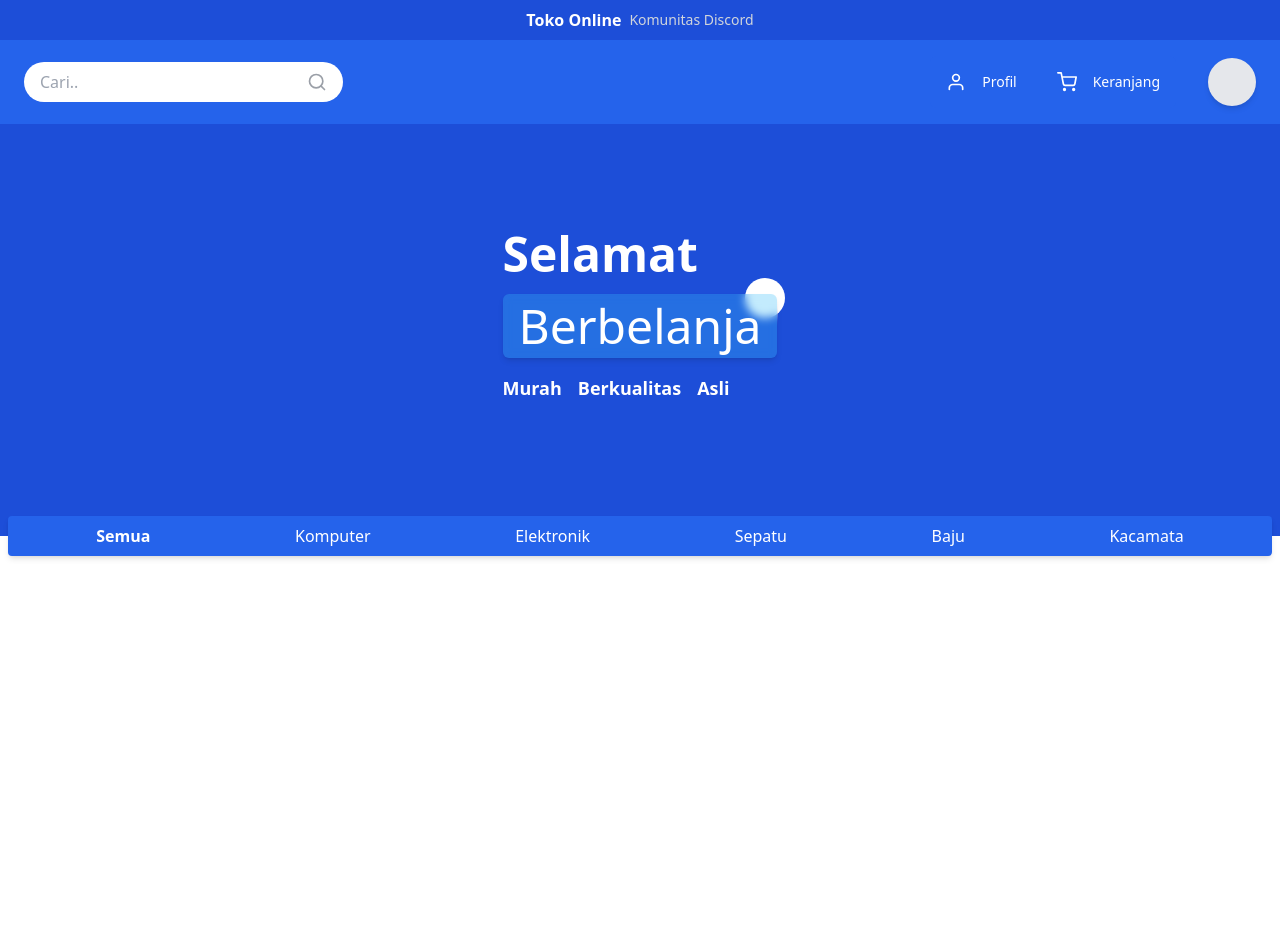
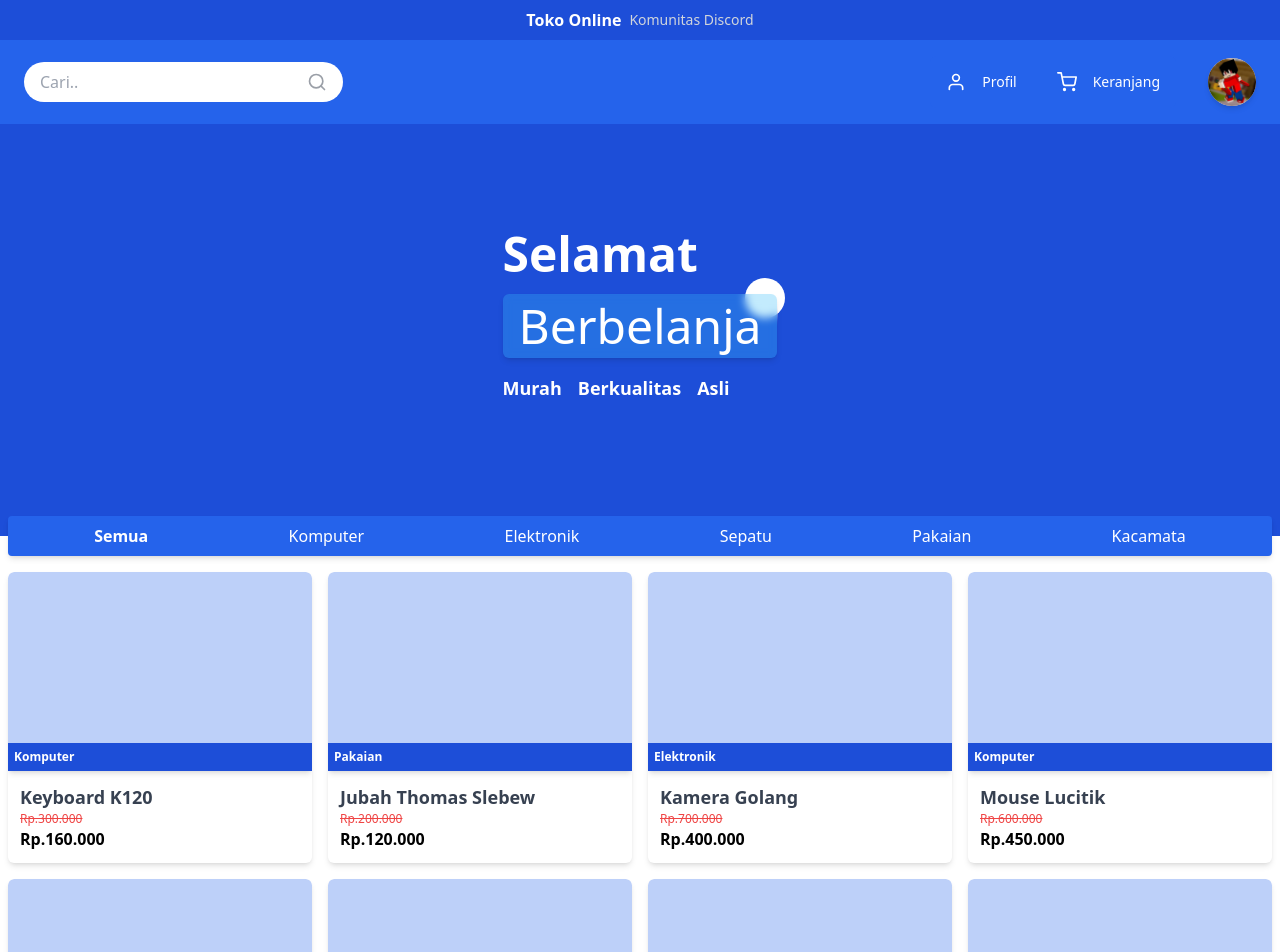
Before and after one commit to AdiCahyaSaputra/toko-online-dc, a Next.js app: page / in a window 1280 px wide. Shown: the top 952 px of the page. Before the commit the page ends 800 px from the top, so only its background shows below. Built offline with nearby package versions, Linux system fonts and the light colour scheme.

Commit message:
product section

```diff
--- a/components/CategoryBar.tsx
+++ b/components/CategoryBar.tsx
@@ -1,7 +1,7 @@
 import {useEffect, useState} from "react";
 
 export default function CategoryBar() {
-	const categories = ["Komputer", "Elektronik", "Sepatu", "Baju", "Kacamata"];
+	const categories = ["Komputer", "Elektronik", "Sepatu", "Pakaian", "Kacamata"];
 	const [classCategoryItem, setClassCategoryItem] = useState("-top-20");
 
 	useEffect(() => {
@@ -11,10 +11,10 @@ export default function CategoryBar() {
 	return (
 		<div className="relative overflow-hidden">
 			<div className={`absolute transition-all duration-400 delay-200 ${classCategoryItem} container mx-auto p-2 relative z-10`}>
-				<div className="py-2 flex space-x-4 md:space-x-0 overflow-x-auto items-center text-white md:justify-around px-4 w-full bg-blue-600 shadow-md rounded">
+				<div className="py-2 flex no-scrollbar space-x-4 md:space-x-0 overflow-x-auto items-center text-white md:justify-around px-4 w-full bg-blue-600 shadow-md rounded">
 					<a className="font-bold">Semua</a>
 					{ categories.map(category => (
-						<a href="">{ category }</a>
+						<a href="" className="hover:font-bold">{ category }</a>
 					)) }
 				</div>
 			</div>
--- a/components/Navbar.tsx
+++ b/components/Navbar.tsx
@@ -7,7 +7,7 @@ export default function Navbar() {
 
 	return (
 		<>
-		<nav className="py-2 z-50 px-4 w-full bg-blue-600 text-white relative">
+			<nav className={`py-2 z-50 px-4 relative w-full bg-blue-600 text-white`}>
 				<Layout>
 					<div className="flex space-x-4 justify-between items-center">
 						<div className="w-full md:w-max">
@@ -21,7 +21,9 @@ export default function Navbar() {
 							</form>
 						</div>
 						<div className="relative md:flex md:items-center">
-						<div onClick={() => setActive(!active)} className="md:order-last w-12 h-12 shadow-md hover:border-4 hover:border-white bg-gray-200 rounded-full"></div>
+							<div onClick={() => setActive(!active)} className="md:order-last w-12 h-12 shadow-md hover:border-2 overflow-hidden hover:border-white bg-gray-200 rounded-full">
+								<Image src="/profile/profile.jpg" priority width={100} height={100} />
+							</div>
 
 							<nav className={`
 								md:order-first overflow-hidden shadow-md md:shadow-none md:space-x-2 md:static md:mr-8 md:flex transition-all duration-150 ease-in-out absolute ${active ? 'right-0' : '-right-60'} top-20 rounded-md bg-blue-600 text-white
--- /dev/null
+++ b/components/ProductCard.tsx
@@ -0,0 +1,30 @@
+import {useEffect, useState} from "react";
+import ProductWrapper from "./ProductWrapper";
+
+export default function ProductCard({ gambar, hargaAsli, hargaDiskon, namaBarang, kategori }: any) {
+	const [classCategoryCard, setClassCategoryCard] = useState("-translate-x-full");
+	const [status, setStatus] = useState(103);
+
+	useEffect(() => {
+		setTimeout(() => {
+			setClassCategoryCard('translate-x-0');
+			setStatus(200);
+		}, 300);
+	}, []);
+
+	return (
+		<div className="shadow-md group transition-all duration-150 hover:bg-blue-600 hover:text-white overflow-hidden col-span-6 bg-white md:col-span-3 rounded-md">
+			<div className="w-full aspect-video bg-blue-600/30 group-hover:bg-white/40 rounded-t-md"></div>
+			<div className={`p-1.5 group-hover:bg-white/50 transition-all duration-150 ease-in-out font-bold text-xs bg-blue-700 shadow-md text-white ${classCategoryCard}`}>{ kategori }</div>
+			<div className="p-3">
+				<div>
+					<h1 className={`text-gray-700 font-bold text-lg group-hover:text-white ${ status != 200 && 'p-2 rounded-sm bg-gray-100' }`}>{ status == 200 && namaBarang }</h1>
+				</div>
+				<div>
+					<p className={`${status != 200 && 'p-2 bg-red-100 w-[25%] my-2 rounded-sm'} line-through shadow-red-600 text-xs text-red-500`}>{ status == 200 && 'Rp.' + hargaAsli }</p>
+					<h4 className={`font-extrabold ${status != 200 && 'p-1.5 bg-gray-700 rounded-sm w-[50%]'}`}>{ status == 200 && 'Rp.' + hargaDiskon }</h4>
+				</div>
+			</div>
+		</div>
+	)
+}
--- /dev/null
+++ b/components/ProductWrapper.tsx
@@ -0,0 +1,11 @@
+import Layout from "components/Layout";
+
+export default function ProductWrapper({ children }: any) {
+	return (
+		<Layout>
+			<div className="grid grid-cols-12 gap-4">
+				{ children }
+			</div>
+		</Layout>
+	)
+}
--- a/pages/index.tsx
+++ b/pages/index.tsx
@@ -3,6 +3,10 @@ import Head from 'next/head';
 import Navbar from 'components/Navbar';
 import CategoryBar from 'components/CategoryBar';
 import HeadlineProduct from 'components/HeadlineProduct';
+import {useEffect, useState} from "react";
+
+import ProductCard from 'components/ProductCard';
+import ProductWrapper from 'components/ProductWrapper';
 
 export const getServerSideProps: GetServerSideProps = async (ctx) => {
   //const req = await fetch("https://toko-online-dea.herokuapp.com/products");
@@ -17,7 +21,26 @@ export const getServerSideProps: GetServerSideProps = async (ctx) => {
 
 export default function Home({ res }: any) {
 
+  const [classNavbar, setClassNavbar] = useState("relative");
+  const products = [
+    ["300.000", "160.000", "Keyboard K120", "Komputer"],
+    ["200.000", "120.000", "Jubah Thomas Slebew", "Pakaian"],
+    ["700.000", "400.000", "Kamera Golang", "Elektronik"],
+    ["600.000", "450.000", "Mouse Lucitik", "Komputer"],
+    ["260.000", "100.000", "Sepatu Pentopel Cool", "Sepatu"],
+    ["20.000", "10.000", "Kacamata Cool", "Kacamata"],
+    ["330.000", "150.000", "Sepatu Andri", "Sepatu"],
+    ["100.000", "75.000", "Baju Mark Zuckerberg", "Pakaian"]
+  ]
+
+  useEffect(() => {
+    setTimeout(() => {
+      setClassNavbar("fixed top-0");
+    }, 4000);
+  }, []);
+
   return (
+    <>
       <div className="bg-blue-700 overflow-hidden">
         <Head>
           <title>Toko Online</title>
@@ -34,5 +57,13 @@ export default function Home({ res }: any) {
         <HeadlineProduct/>
         <CategoryBar />
       </div>
+      <main className="bg-white">
+        <ProductWrapper>
+          { products.map(([hargaAsli, hargaDiskon, namaBarang, kategori]) => (
+            <ProductCard hargaAsli={hargaAsli} hargaDiskon={hargaDiskon} namaBarang={namaBarang} kategori={kategori}/>
+          )) }
+        </ProductWrapper>
+      </main>
+    </>
   )
 }
--- a/styles/globals.css
+++ b/styles/globals.css
@@ -1,14 +1,10 @@
-.no-scrollbar::--webkit-scrollbar {
+.no-scrollbar::-webkit-scrollbar {
 	display: none;
 }
 
 .no-scrollbar {
 	-ms-overflow-style: none;
 	scrollbar-width: none;
-}
-
-html {
-	scroll-behavior: smooth;
 }
 
 * {
```
Also changed, not shown: public/profile/profile.jpg (added). Lines whose indentation alone changed are shown as unchanged.
